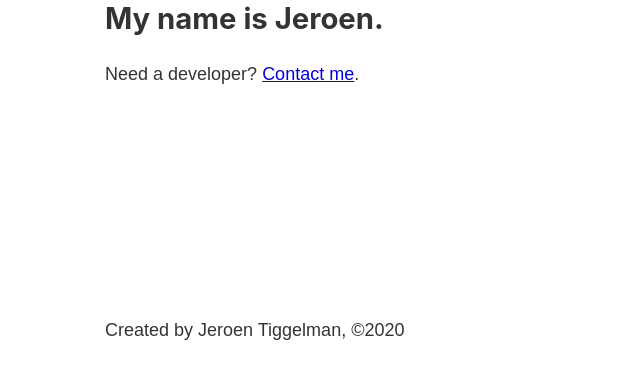
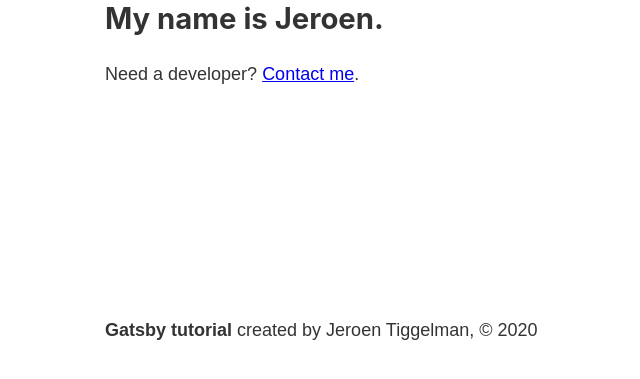
Before and after one commit to jeroentiggelman/gatsby-bootcamp-markdown-contentful, a Gatsby site: page / in a window 1280 px wide. Shown: the part 413-792 px from the top of the page, without its empty margins (178-818 px from the left). Built offline with nearby package versions, Linux system fonts and the light colour scheme; Gatsby itself is replaced by a stand-in of ours.

Commit message:
added dynamic site title and author via graphql

```diff
--- a/gatsby-config.js
+++ b/gatsby-config.js
@@ -5,6 +5,10 @@
  */
 
 module.exports = {
+  siteMetadata: {
+    title: "Gatsby tutorial",
+    author: "Jeroen Tiggelman",
+  },
   /* Your site config here */
   plugins: [`gatsby-plugin-sass`],
 }
--- a/src/components/footer.js
+++ b/src/components/footer.js
@@ -1,9 +1,24 @@
 import React from "react"
+import { graphql, useStaticQuery } from "gatsby"
 
 const Footer = () => {
+  const data = useStaticQuery(graphql`
+    query {
+      site {
+        siteMetadata {
+          author
+          title
+        }
+      }
+    }
+  `)
+
   return (
     <footer>
-      <p>Created by Jeroen Tiggelman, ©2020</p>
+      <p>
+        <strong>{data.site.siteMetadata.title}</strong> created by{" "}
+        {data.site.siteMetadata.author}, © 2020
+      </p>
     </footer>
   )
 }
--- a/src/components/header.js
+++ b/src/components/header.js
@@ -1,14 +1,24 @@
 import React from "react"
-import { Link } from "gatsby"
+import { Link, graphql, useStaticQuery } from "gatsby"
 
 import headerStyles from "./header.module.scss"
 
 const Header = () => {
+  const data = useStaticQuery(graphql`
+    query {
+      site {
+        siteMetadata {
+          title
+        }
+      }
+    }
+  `)
+
   return (
     <header className={headerStyles.header}>
       <h1>
         <Link className={headerStyles.title} to="/">
-          Gatsby tutorial
+          {data.site.siteMetadata.title}
         </Link>
       </h1>
       <nav>
```
